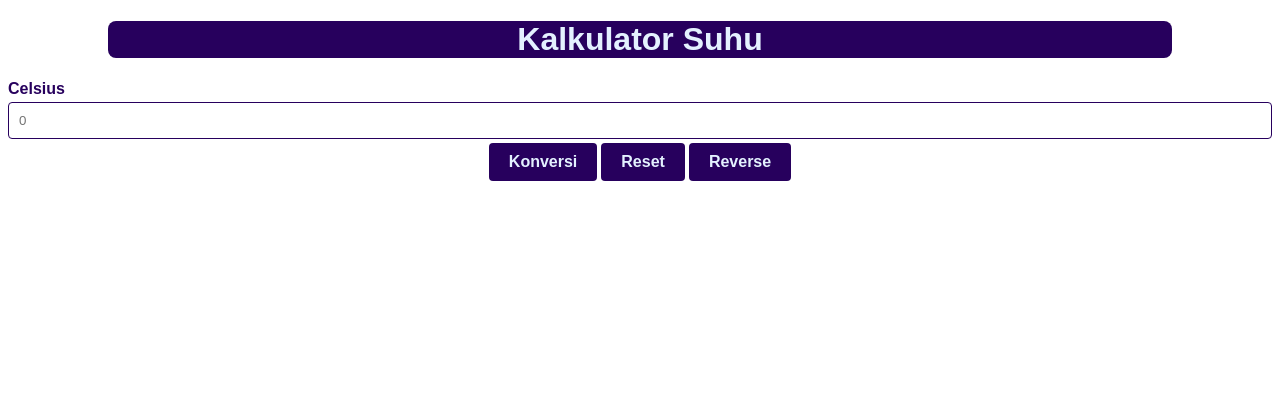
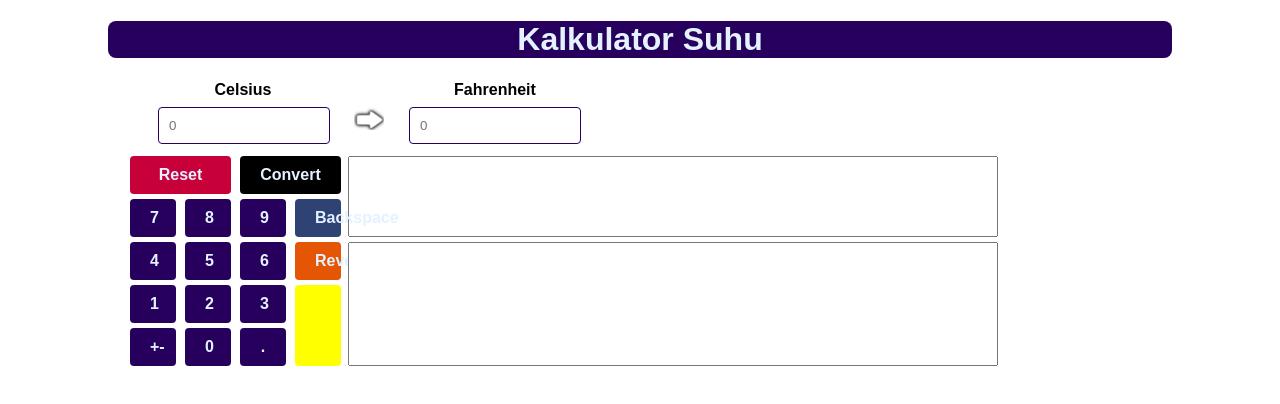
Before and after one commit to revou-fundamental-course/2-oct-23-Bartimeus-Dominic, a plain HTML site: page index.html in a window 1280 px wide. Drawn offline with Linux system fonts and the light colour scheme.

Commit message:
layout kalkulator untuk kalkulator suhu

```diff
--- a/css/style.css
+++ b/css/style.css
@@ -17,14 +17,32 @@ label {
     font-size: 16px;
     color: #27005D;
 }
-input {
+.input-suhu {
     padding: 10px;
     border: #27005D solid 1px;
     border-radius: 4px;
     outline: none;
-    margin-bottom: 4px;
+    width: 150px;
+    margin-top: 4px;
+    margin-bottom: 12px;
+    margin-left: 150px;
+    margin-right: 20px;
 }
-input:focus {
+.input-suhu:focus {
+    border-color: #9400FF;
+}
+.output-suhu {
+    padding: 10px;
+    border: #27005D solid 1px;
+    border-radius: 4px;
+    outline: none;
+    width: 150px;
+    margin-top: 4px;
+    margin-bottom: 12px;
+    margin-left: 20px;
+    margin-right: 20px;
+}
+.output-suhu:focus {
     border-color: #9400FF;
 }
 button {
@@ -40,10 +58,6 @@ button {
     margin-left: 2px;
     margin-right: 2px;
 }
-#input-button {
-    display: flex;
-    align-self: center;
-}
 button:hover {
     background-color: #9400FF;
 }
@@ -51,6 +65,111 @@ button:active {
     background-color: rgb(175,65,255);
     transform: translateY(3px);
 }
+.reset {
+    grid-column: 1 / span 2;
+    background-color: #C70039;
+}
+.reset:hover {
+    background-color: #FF6969;
+}
+.reset:active {
+    background-color: rgb(175,65,255);
+    transform: translateY(3px);
+}
+.convert {
+    grid-column: 3 / span 2;
+    background-color: black;
+}
+.convert:hover {
+    background-color: rgb(70,70,70);
+}
+.convert:active {
+    background-color: rgb(175,65,255);
+    transform: translateY(3px);
+}
+.cara-kalkulasi {
+    grid-column-start: 5;
+    grid-row: 1 / span 2;
+}
+.reverse {
+    background-color: #E55604;
+}
+.reverse:hover {
+    background-color: #FFB000;
+}
+.reverse:active {
+    background-color: rgb(175,65,255);
+    transform: translateY(3px);
+}
+.backspace {
+    background-color: #2E4374;
+}
+.backspace:hover {
+    background-color: #4B527E;
+}
+.backspace:active {
+    background-color: rgb(175,65,255);
+    transform: translateY(3px);
+}
+.cara-konversi {
+    grid-column-start: 5;
+    grid-row: 3 / span 3;
+}
+.indikator {
+    grid-column-start: 4;
+    grid-row: 4 / span 2;
+    background-color: yellow;
+    cursor: auto;
+}
+.indikator:hover {
+    background-color: yellow;
+}
+.indikator:active {
+    background-color: yellow;
+    transform: translateY(0px);
+}
+#input-button {
+    display: flex;
+    align-self: center;
+}
+.suhu {
+    display: flex;
+    justify-content: flex-start;
+    height: 20px;
+    align-items: center;
+}
+#suhu-diketahui {
+    width: 150px;
+    padding-top: 7px;
+    padding-bottom: 7px;
+    text-align: center;
+    font-size: 16px;
+    color: black;
+    margin-top: 4px;
+    margin-bottom: 4px;
+    margin-left: 160px;
+    margin-right: 35px;
+    font-weight: bold;
+}
+#suhu-ditanya {
+    width: 150px;
+    padding-top: 7px;
+    padding-bottom: 7px;
+    text-align: center;
+    font-size: 16px;
+    color: black;
+    margin-top: 4px;
+    margin-bottom: 4px;
+    margin-left: 67px;
+    margin-right: 35px;
+    font-weight: bold;
+}
+.grid-kalkulator {
+    display: grid;
+    grid-gap: 5px;
+    grid-template-columns: 50px 50px 50px 50px 650px;
+    margin-left: 120px
+}
 body {
     font-family: Arial, Helvetica, sans-serif;
 }
--- a/index.html
+++ b/index.html
@@ -12,14 +12,44 @@
     </header>
     <main>
         <section class="input-section">
-            <label for="input-field">Celsius</label>
+            <nav class="suhu">
+                <div id="suhu-diketahui">Celsius</div>
+                <div id="suhu-ditanya">Fahrenheit</div>
+            </nav>
+            <nav>
+                <input class="input-suhu" type="number" placeholder="0">
+                <img src="assets/tanda panah kanan.png" height="30px" width="30px">
+                <input class="output-suhu" type="number" placeholder="0">
+            </nav>
+            <!-- <label for="input-field">Celsius</label>
             <input id="input-field" type="number" placeholder="0">
             <div id="input-button">
                 <button>Konversi</button>
                 <button>Reset</button>
                 <button>Reverse</button>
-            </div>
+            </div> -->
         </section>
+        <div class="grid-kalkulator">
+            <button class="reset">Reset</button>
+            <button class="convert">Convert</button>
+            <input class="cara-kalkulasi" type="text" name="display">
+            <button>7</button>
+            <button>8</button>
+            <button>9</button>
+            <button class="backspace">Backspace</button>
+            <button>4</button>
+            <button>5</button>
+            <button>6</button>
+            <button class="reverse">Reverse</button>
+            <input class="cara-konversi" type="text" name="display">
+            <button>1</button>
+            <button>2</button>
+            <button>3</button>
+            <button class="indikator"></button>
+            <button class="black">+-</button>
+            <button>0</button>
+            <button class="black">.</button>
+    </div>
     </main>
 </body>
 </html>
```
Also changed, not shown: assets/tanda panah kanan.png (added).
